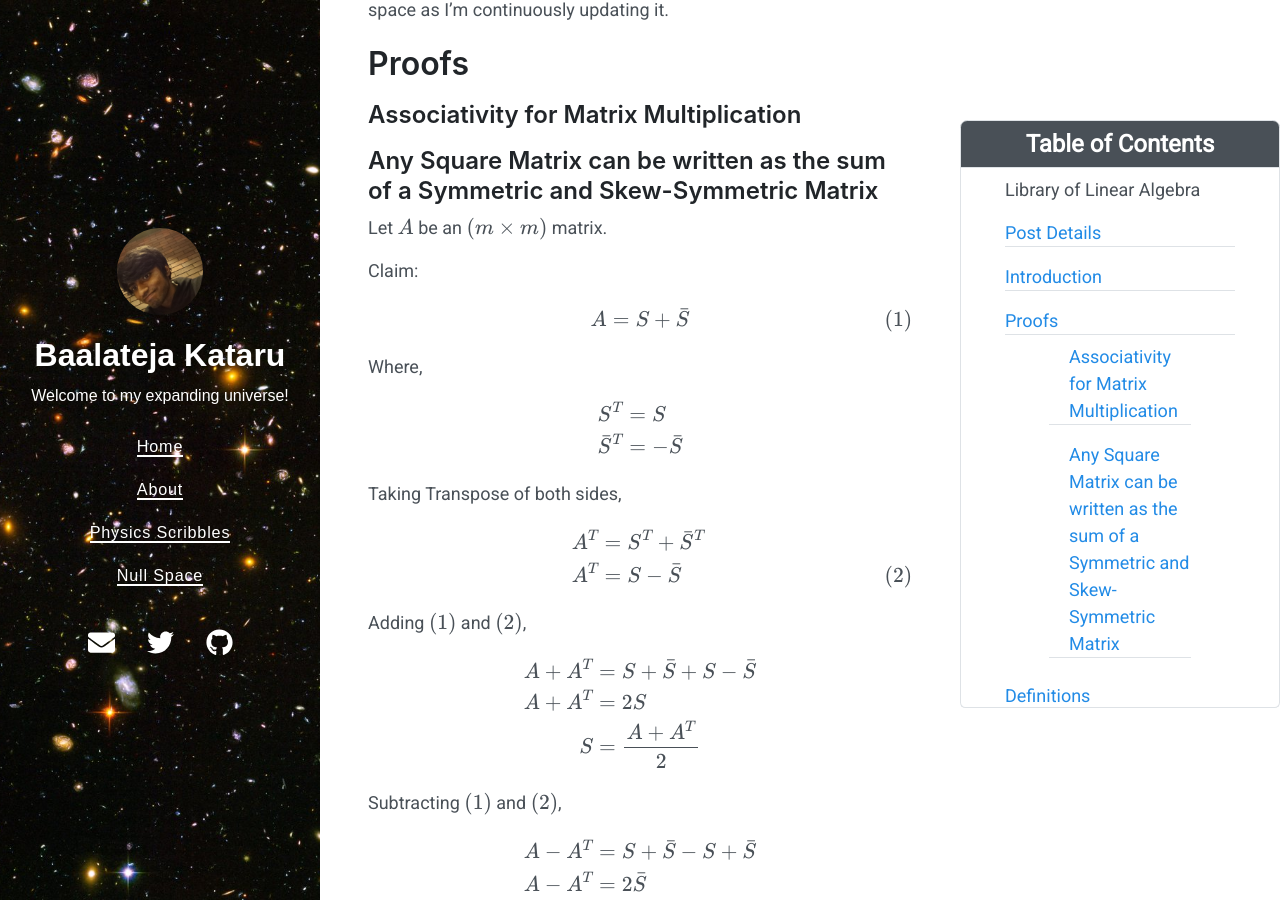
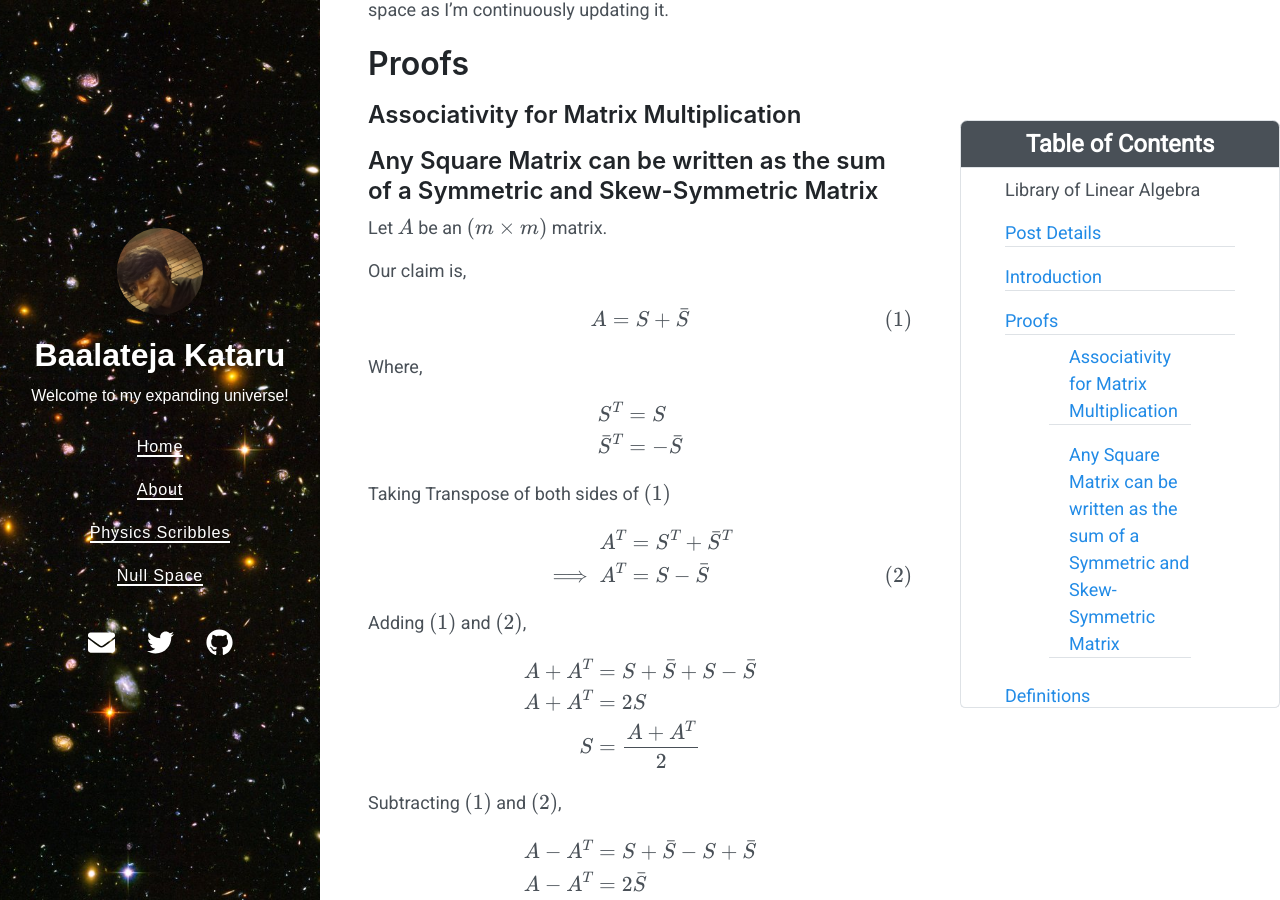
Before and after one commit to BK-Modding/BK-Modding.github.io, a Jekyll site: the page built from _posts/blog3/2022-05-01-library-of-linear-algebra.md, in a window 1280 px wide and 900 px high, scrolled down 482 px. Built offline with Jekyll 4.4.1, drawn with Linux system fonts in a browser that asks for light colours; nearby versions of some CDN libraries; formulas are drawn with MathJax 3.

Commit message:
Post changes

```diff
--- a/_posts/blog3/2022-05-01-library-of-linear-algebra.md
+++ b/_posts/blog3/2022-05-01-library-of-linear-algebra.md
@@ -28,7 +28,7 @@ This is a repository of important and non-trivial proofs and derivations of idea
 
 Let $$ A $$ be an $$ (m \times m) $$ matrix.
 
-Claim:
+Our claim is,
 
 $$ A = S + \bar{S} \tag{1} $$
 
@@ -41,12 +41,12 @@ $$
     \end{align*}
 $$
 
-Taking Transpose of both sides,
+Taking Transpose of both sides of $$ (1) $$
 
 $$
     \begin{align*}
         A^T &= S^T + \bar{S}^T \\
-        A^T &= S - \bar{S} \tag{2}
+        \implies A^T &= S - \bar{S} \tag{2}
     \end{align*}
 $$
 
```
